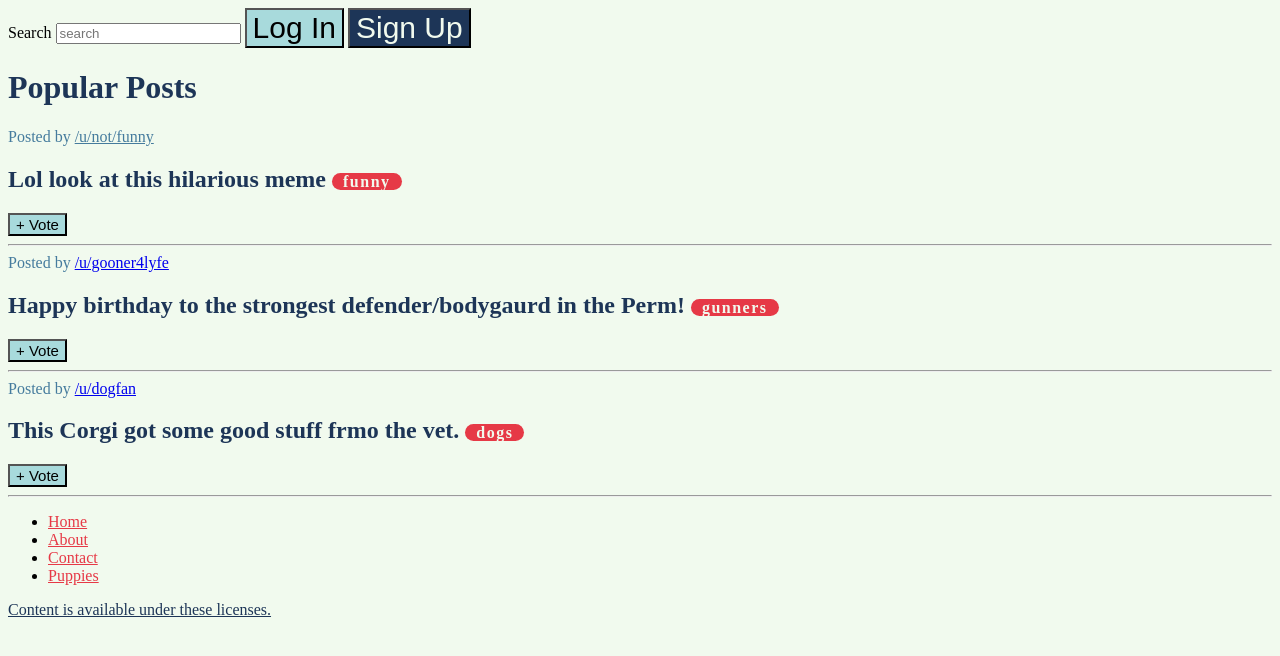
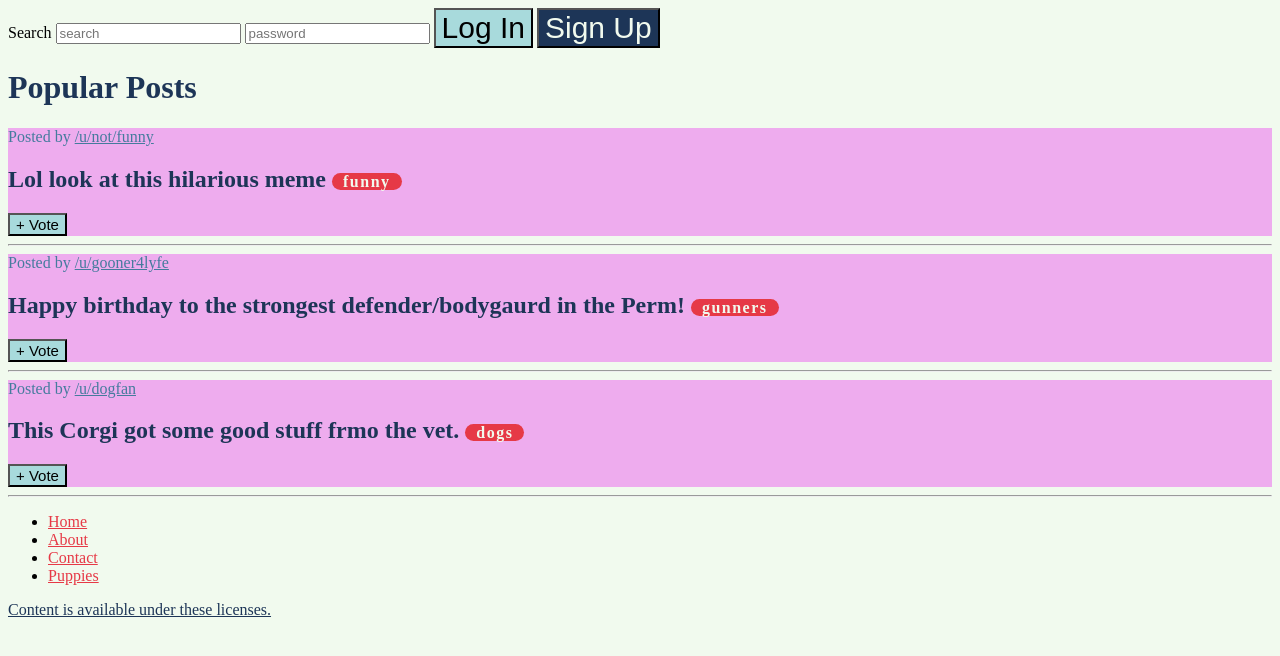
Before and after one commit to MikeGarra/LearningCSS, a plain HTML site: page Selectors/index.html in a window 1280 px wide. Drawn offline with Linux system fonts and the light colour scheme.

Commit message:
Add files via upload

```diff
--- a/Selectors/app.css
+++ b/Selectors/app.css
@@ -57,3 +57,11 @@ h2+button {
 footer > a {
     color: #1d3557;
 }
+
+input[type="password"] {
+    color: rgb(79, 3, 109);
+}
+
+section[class="post"] {
+    background-color: rgb(238, 172, 238);
+}
--- a/Selectors/index.html
+++ b/Selectors/index.html
@@ -12,6 +12,7 @@
     <nav>
         <label for="search">Search</label>
         <input type="text" placeholder="search" id="search">
+        <input type="password" placeholder="password">
         <button>Log In</button>
         <button id="signup">Sign Up</button>
     </nav>
@@ -23,18 +24,18 @@
             <button>&#43; Vote</button>
         </section class="post">
         <hr>
-        <section>
+        <section class="post">
             <span>Posted by <a href="#213adas">/u/gooner4lyfe</a></span>
             <h2>Happy birthday to the strongest defender&#47;bodygaurd in the Perm! <span class="tag"> &nbsp; gunners
                     &nbsp; </span></h2>
             <button>&#43; Vote</button>
-        </section class="post">
+        </section >
         <hr>
-        <section>
+        <section class="post">
             <span>Posted by <a href="#213adas">/u/dogfan</a></span>
             <h2>This Corgi got some good stuff frmo the vet. <span class="tag"> &nbsp; dogs &nbsp; </span></h2>
             <button>&#43; Vote</button>
-        </section>
+        </section >
         <hr>
     </main>
     <footer>
```
